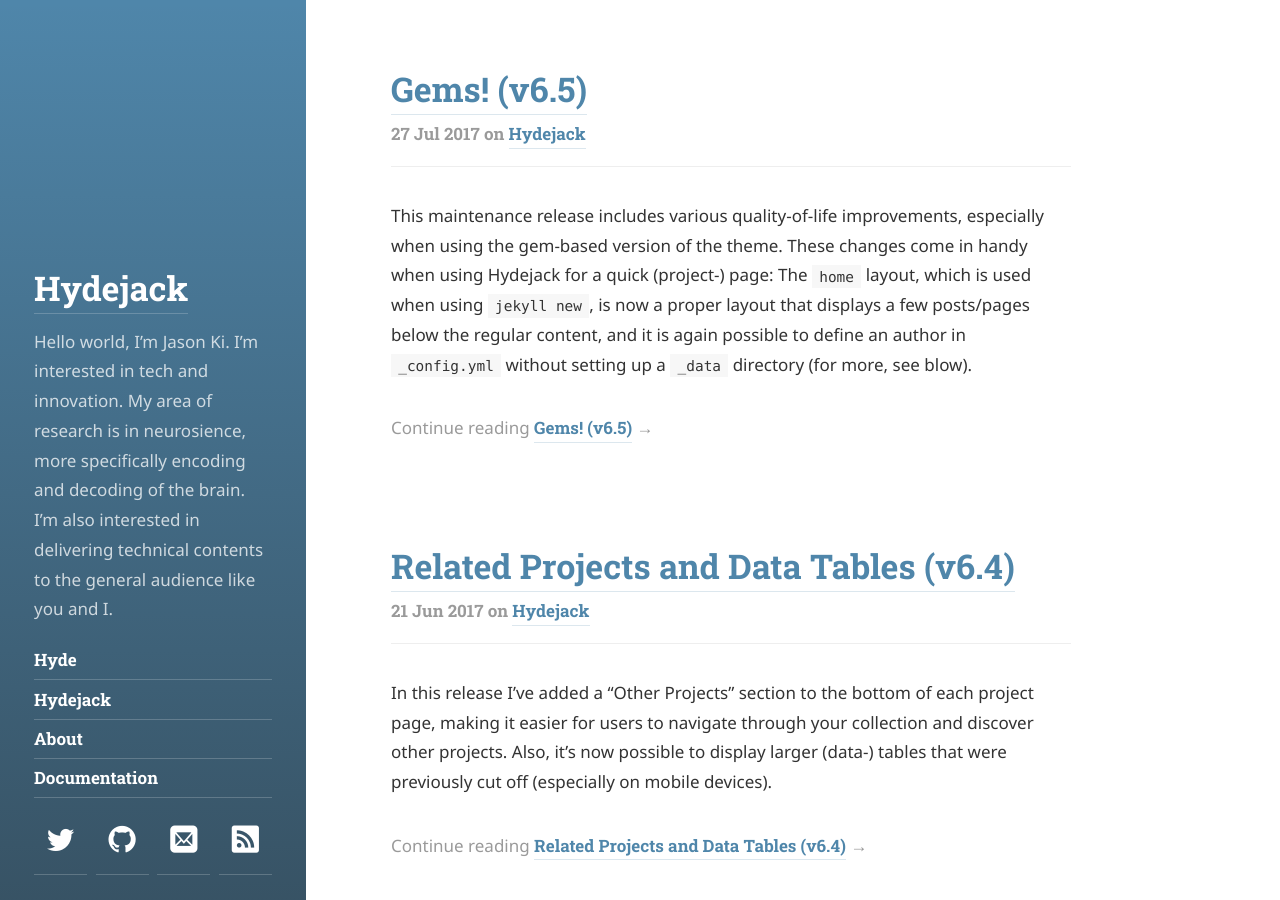
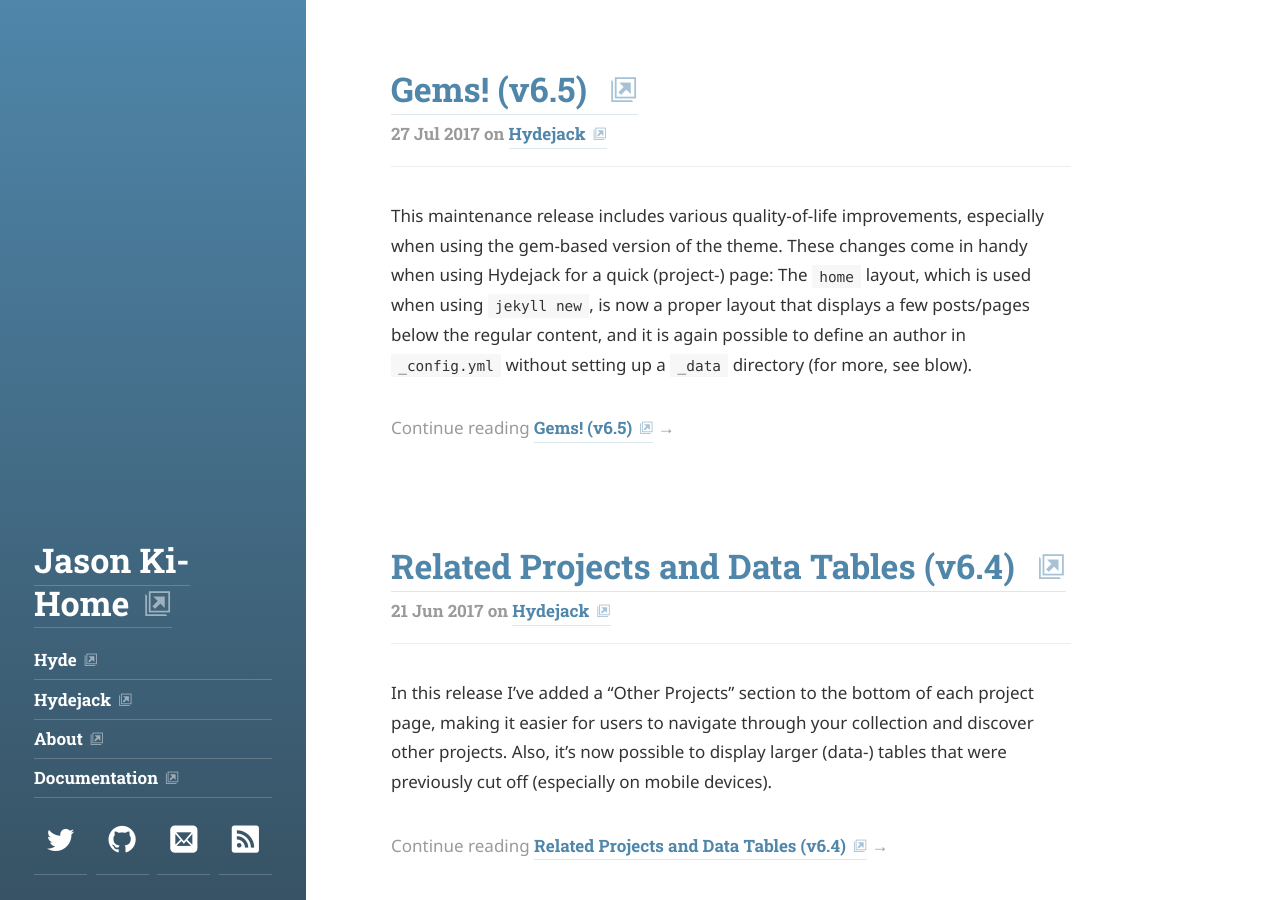
Before and after one commit to JasonJKi/jasonjki.github.io, a Jekyll site: the page built from index.html, in a window 1280 px wide and 900 px high. Built offline with Jekyll 4.4.1, drawn with Linux system fonts in a browser that asks for light colours; some web fonts are replaced; the list of posts is cut into pages by our own code.

Commit message:
Update _config.yml

```diff
--- a/_config.yml
+++ b/_config.yml
@@ -2,15 +2,15 @@
 #  User configuration
 # -----------------------------------------------------------------------------
 
-title:               Hydejack
+title:               Jason Ki- Home
 
 # The unique resource location of your page.
 # Set to `https://<username>.github.io` when hosting on GitHub Pages
-url:                 https://jasonki.com
+url:                 https://jasonjki.github.io
 
 # Set to '' when hosting a blog on GitHub Pages, ie on `//<username>.github.io`
 # Set to '/<reponame>' when using the `gh-pages` branch of a repository
-baseurl:             /jasonjki
+baseurl:             //jasonjki.github.io
 
 # A very short description of your page
 tagline:             Communicating technology and innovation.
@@ -18,7 +18,6 @@
 # A short description of the page, used in the sidebar and as fallback for the meta description tag.
 # Markdown enabled, but don't use more than one paragraph (enforced by `>`)
 description:         >
-  Hello world, I'm Jason Ki. I'm interested in tech and innovation. My area of research is in neurosience, more specifically encoding and decoding of the brain. I'm also interested in delivering technical contents to the general audience like you and I.
 
 # This should be the same author as first entry in `_data/authors.yml`
 author:
@@ -66,13 +65,13 @@
 
 # Set to true when building with the `--lsi` option
 # See: https://jekyllrb.com/docs/variables/#site-variables
-# use_lsi:             true
+use_lsi:             true
 
 # Set to `true` if you don't want to show an icon after each link that opens to an external site
 # no_mark_external:    true
 
 # Uncomment this line if third party plugins fail to work with dynimically loaded pages
-# disable_push_state:  true
+disable_push_state:  true
 
 # Uncomment this line if want to disable the touch drawer on mobile
 # disable_drawer: true
```
